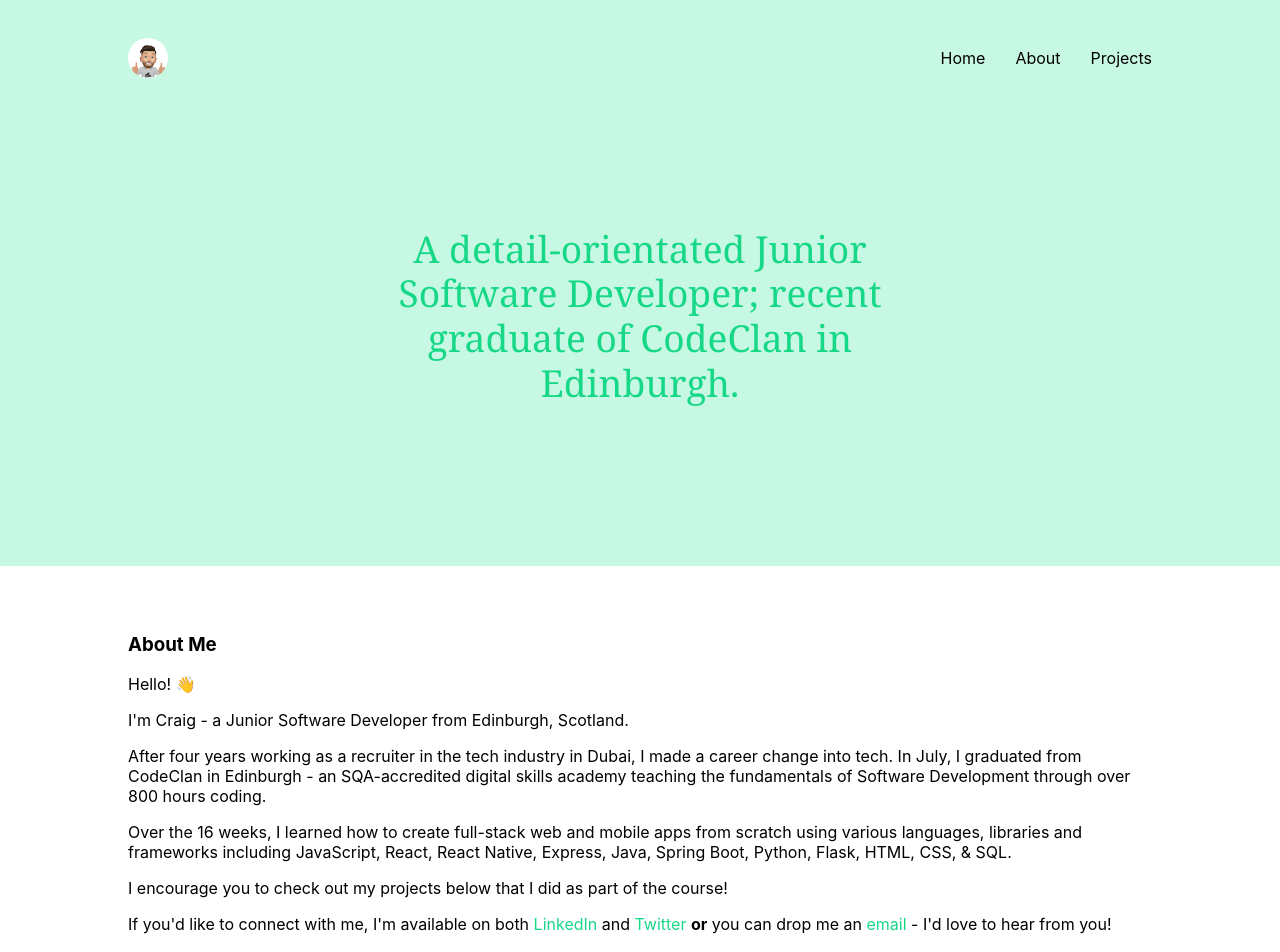
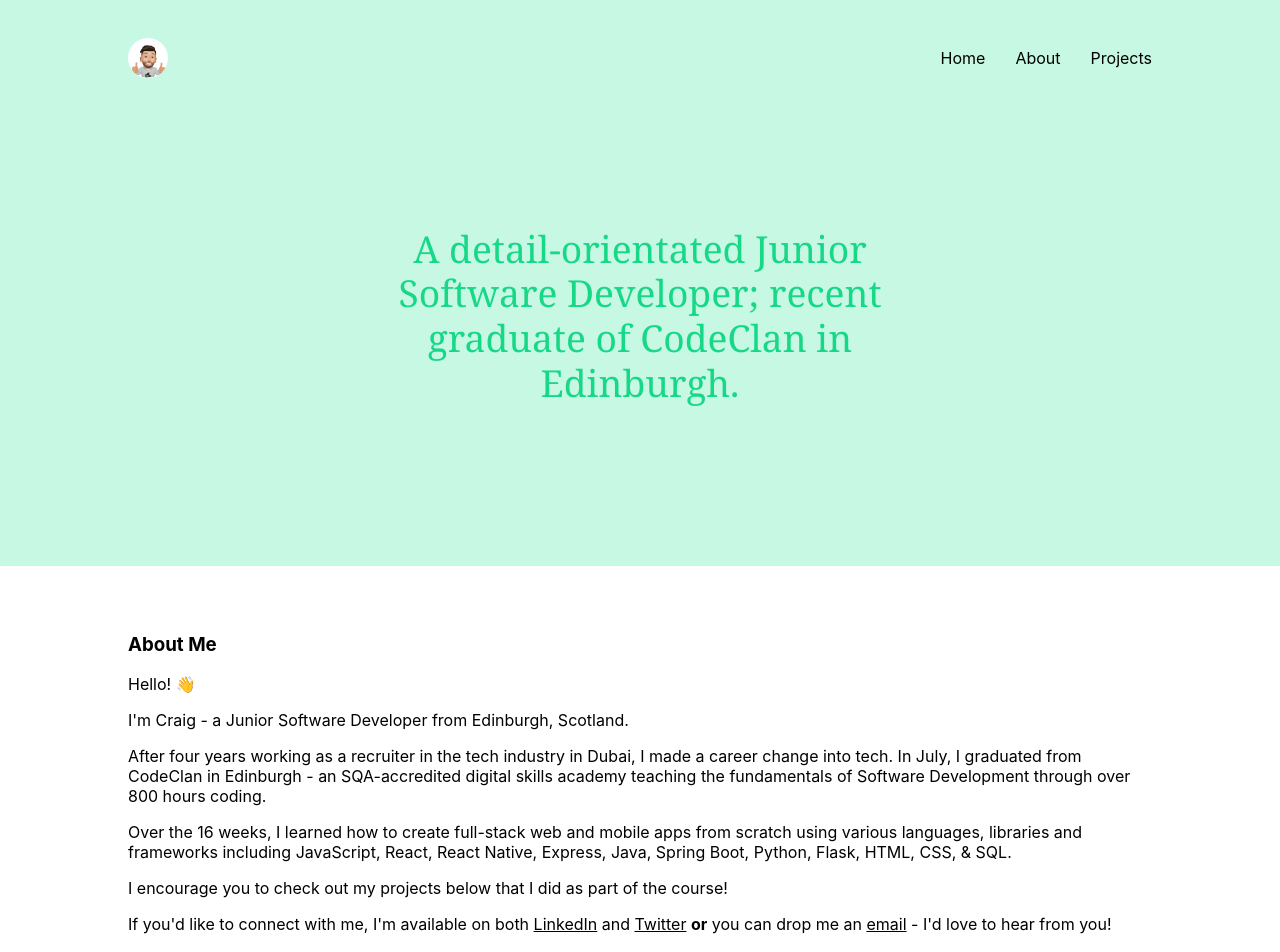
Before and after one commit to crwils/crwils.github.io, a React (Create React App) app: page / in a window 1280 px wide. Shown: the top 952 px of the page. Built offline with nearby package versions, Linux system fonts and the light colour scheme.

Commit message:
created animation highlight over links

```diff
--- a/src/style.css
+++ b/src/style.css
@@ -116,15 +116,22 @@ nav .max-width li {
 }
 
 a {
-    color:#16d887;
-    text-decoration: none;
+    color: black;
+    text-decoration: underline;
 }
 
 a:visited {
-    color: #16d887;
+    color: black;
 }
 
 a:hover {
-    color:black;
-    border-bottom: solid 1px black;
+    color: antiquewhite;
+    background-color: black;
+    background-image: linear-gradient(180deg,transparent 50%,#00122c 0);
+    transition: all .2s;
+    transition-property: all;
+    transition-duration: 0.2s;
+    transition-timing-function: ease;
+    transition-delay: 0s;
+    backface-visibility: hidden;
 }
```
